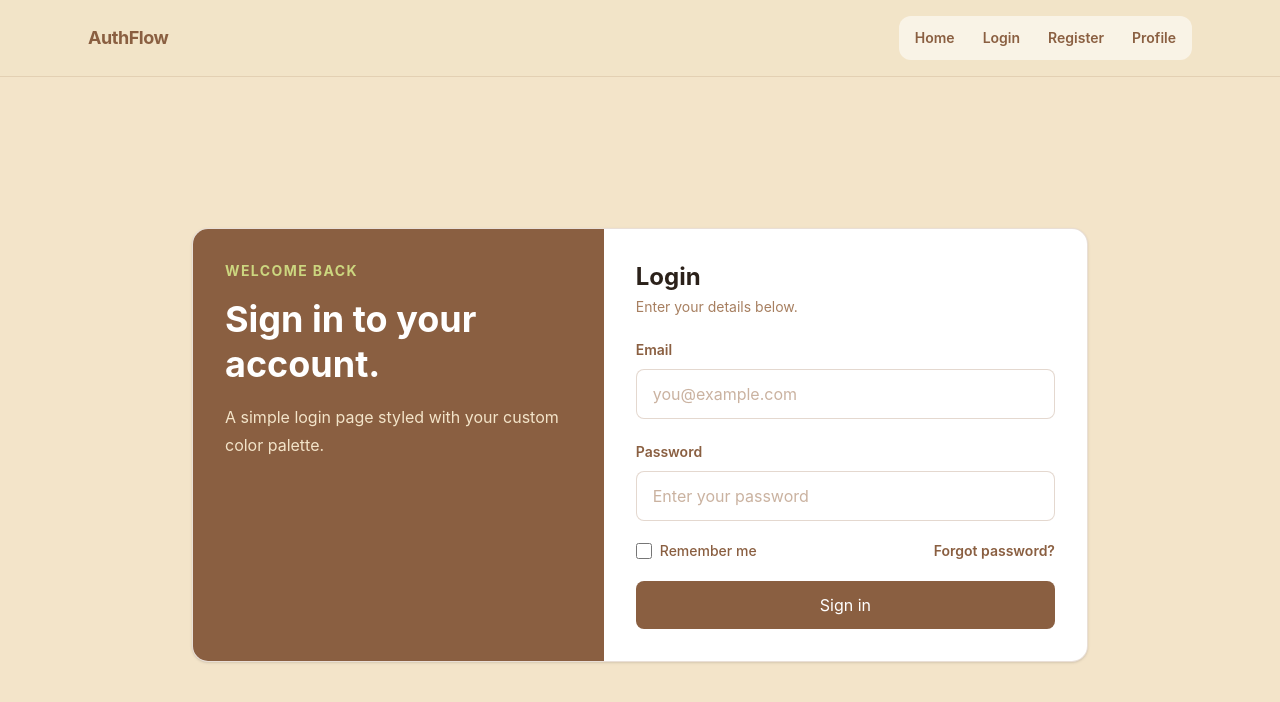
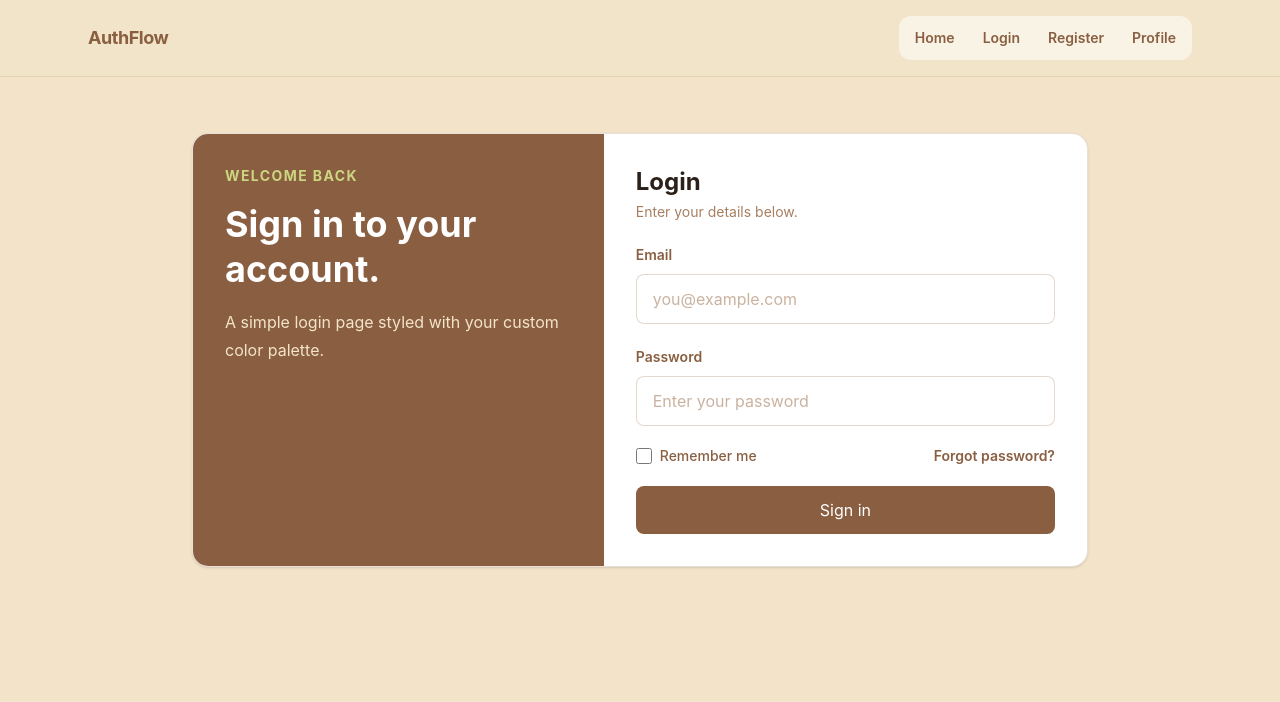
Before and after one commit to ashishkumarsaini/auth-app, a React (Vite) app: page /login in a window 1280 px wide. Shown: the top 702 px of the page. Built offline with nearby package versions, Linux system fonts and the light colour scheme.

Commit message:
refactor: centralize layout container in root and remove redundant main tags from individual route components

```diff
--- a/src/routes/__root.jsx
+++ b/src/routes/__root.jsx
@@ -5,8 +5,7 @@ import '../index.css';
 const RootLayout = () => (
   <>
     <Header />
-    <main>
-
+    <main className="mx-auto min-h-[calc(100vh-65px)] max-w-6xl px-6 py-14">
     <Outlet />
     </main>
   </>
--- a/src/routes/index.jsx
+++ b/src/routes/index.jsx
@@ -1,7 +1,7 @@
 import { createFileRoute } from '@tanstack/react-router'
 
 const Home = () => (
-  <main className="mx-auto min-h-[calc(100vh-65px)] max-w-6xl px-6 py-14">
+  <div className="mx-auto min-h-[calc(100vh-65px)] max-w-6xl px-6 py-14">
     <section className="grid items-center gap-10 lg:grid-cols-[1fr_0.9fr]">
       <div>
         <p className="text-sm font-bold uppercase tracking-widest text-[#8A5F41]">
@@ -51,7 +51,7 @@ const Home = () => (
         </div>
       </div>
     </section>
-  </main>
+  </div>
 )
 
 export const Route = createFileRoute('/')({
--- a/src/routes/login/index.jsx
+++ b/src/routes/login/index.jsx
@@ -2,7 +2,6 @@ import { createFileRoute } from '@tanstack/react-router'
 
 
 const Login = () => (
-  <main className="mx-auto flex min-h-[calc(100vh-65px)] max-w-6xl items-center px-6 py-14">
   <section className="mx-auto grid w-full max-w-4xl overflow-hidden rounded-2xl border border-[#A77F60]/25 bg-white shadow-sm lg:grid-cols-[0.85fr_1fr]">
     <div className="bg-[#8A5F41] p-8 text-white">
       <p className="text-sm font-bold uppercase tracking-widest text-[#CCD67F]">
@@ -64,7 +63,6 @@ const Login = () => (
       </button>
     </form>
   </section>
-  </main>
 )
 
 export const Route = createFileRoute('/login/')({
--- a/src/routes/profile/index.jsx
+++ b/src/routes/profile/index.jsx
@@ -7,7 +7,6 @@ const stats = [
 ]
 
 const Profile = () => (
-  <main className="mx-auto min-h-[calc(100vh-65px)] max-w-6xl px-6 py-14">
   <section className="grid gap-6 lg:grid-cols-[0.75fr_1.25fr]">
     <aside className="rounded-2xl bg-[#8A5F41] p-6 text-white shadow-sm">
       <div className="flex items-center gap-4">
@@ -59,7 +58,6 @@ const Profile = () => (
       </div>
     </section>
   </section>
-  </main>
 )
 
 export const Route = createFileRoute('/profile/')({
--- a/src/routes/register/index.jsx
+++ b/src/routes/register/index.jsx
@@ -1,7 +1,6 @@
 import { createFileRoute } from '@tanstack/react-router'
 
 const Register = () => (
-  <main className="mx-auto flex min-h-[calc(100vh-65px)] max-w-6xl items-center px-6 py-14">
   <section className="mx-auto grid w-full max-w-4xl overflow-hidden rounded-2xl border border-[#A77F60]/25 bg-white shadow-sm lg:grid-cols-[0.85fr_1fr]">
     <div className="bg-[#8A5F41] p-8 text-white">
       <p className="text-sm font-bold uppercase tracking-widest text-[#CCD67F]">
@@ -75,7 +74,6 @@ const Register = () => (
       </button>
     </form>
   </section>
-  </main>
 )
 
 export const Route = createFileRoute('/register/')({
```
Lines whose indentation alone changed are shown as unchanged.
